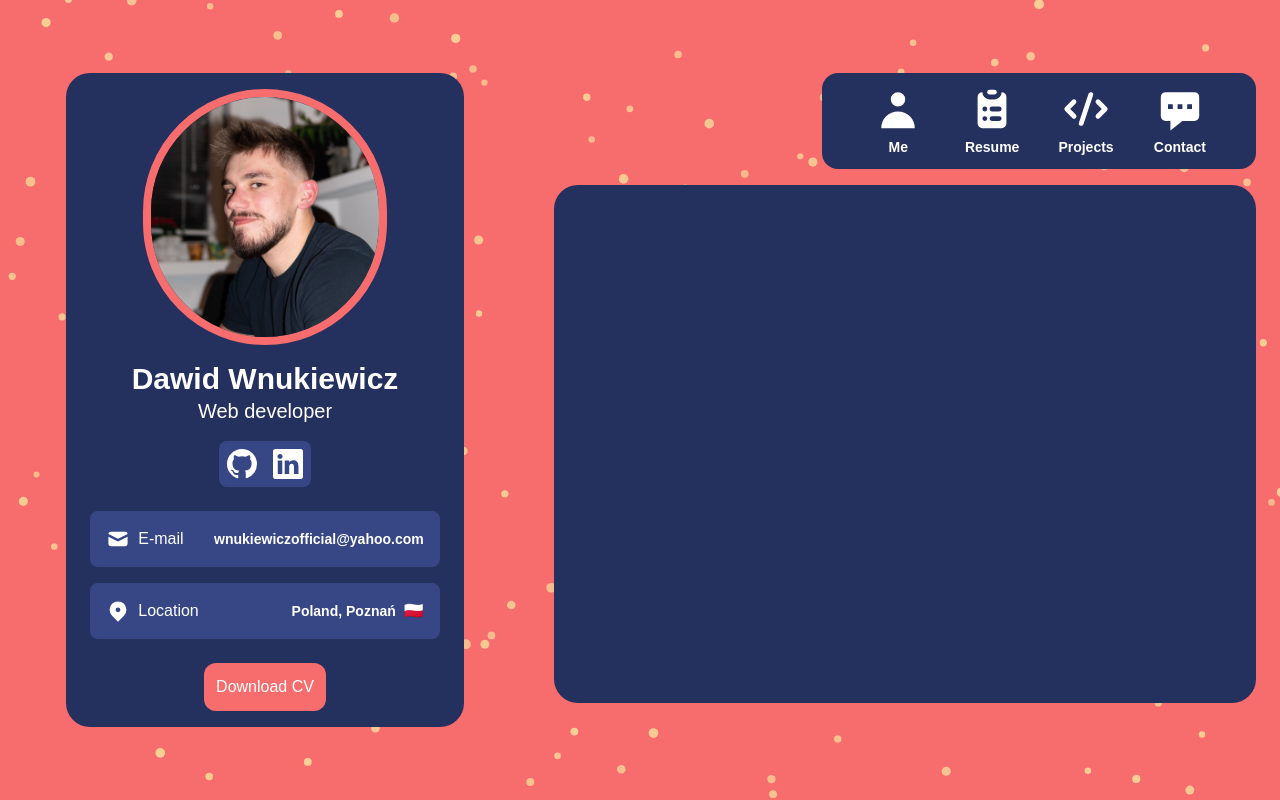
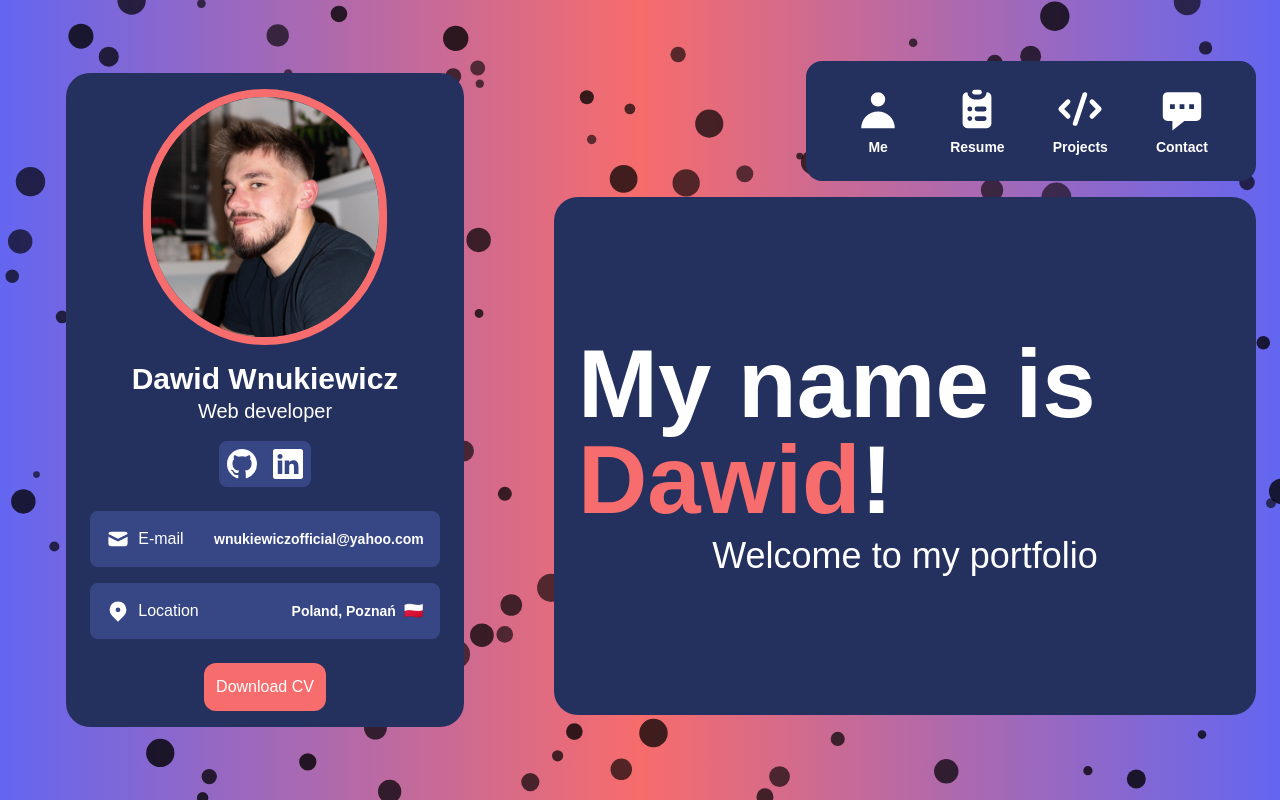
Before and after one commit to wnukiewiczofficial/portfolio, a React (Vite) app: page / in a window 1280 px wide. Built offline with nearby package versions, Linux system fonts and the light colour scheme; a web font is replaced by a local one.

Commit message:
frontend

```diff
--- a/src/components/contacttab.jsx
+++ b/src/components/contacttab.jsx
@@ -6,19 +6,23 @@ export default function ContactTab({ icon, label, value, href }) {
   }
   return (
     <div
-      className={`w-full bg-additionalOne p-4 rounded-lg flex flex-col justify-between items-center gap-2 relative ${
+      className={`w-full bg-additionalOne p-4 rounded-lg flex flex-col justify-center items-center gap-2 relative ${
         href && "cursor-pointer"
       }`}
       onClick={handleHref}
     >
       <div className="flex flex-col items-center gap-2">
-        <div className="text-xl md:text-3xl lg:text-4xl">{icon}</div>
-        <span>{label}</span>
+        <div className="text-5xl md:text-6xl lg:text-8xl text-themeOne">
+          {icon}
+        </div>
+        <span className="text-xl md:text-2xl lg:text-3xl">{label}</span>
       </div>
-      <span className="font-semibold text-xs md:text-sm">{value}</span>
+      <span className="font-semibold text-sm md:text-base lg:text-lg">
+        {value}
+      </span>
 
       {href && (
-        <span className="absolute top-2 right-4">
+        <span className="absolute top-4 right-4 text-2xl">
           <BiLinkExternal />
         </span>
       )}
--- a/src/components/mecard.jsx
+++ b/src/components/mecard.jsx
@@ -1,6 +1,6 @@
 export default function MeCard({ icon, title }) {
   return (
-    <figure className="border-2 rounded-lg w-full border-themeOne flex flex-col justify-center items-center py-4">
+    <figure className="bg-additionalOne rounded-lg w-full flex flex-col justify-center items-center py-4">
       <div className="text-3xl lg:text-6xl text-themeOne">{icon}</div>
       <figcaption className="md:text-lg lg:text-xl font-semibold">
         {title}
--- a/src/components/mycard.jsx
+++ b/src/components/mycard.jsx
@@ -4,7 +4,7 @@ import imgMe from "../assets/me.jpg";
 
 export default function MyCard() {
   return (
-    <div className="h-auto w-full md:w-3/4 flex flex-col gap-4 bg-themeTwo p-4 rounded-3xl text-center place-items-center overflow-y-scroll">
+    <div className="h-auto w-5/6 md:w-3/4 flex flex-col gap-4 bg-themeTwo p-4 rounded-3xl text-center place-items-center overflow-y-scroll">
       <img
         src={imgMe}
         alt="Picture of me"
--- a/src/components/navbar.jsx
+++ b/src/components/navbar.jsx
@@ -11,11 +11,11 @@ import {
 import { useSpring, animated } from "react-spring";
 
 export default function NavBar({ cardRef, contentRef, navPopRef }) {
-  const [inContent, setInContent] = useState(false);
+  const [selected, setSelected] = useState(0);
   const navRef = useRef();
   const navMove = useSpring({
     x: "-50%",
-    y: inContent ? "150%" : "-25%",
+    y: selected > 0 ? "150%" : "-25%",
   });
   const navPop = useSpring({
     from: { scale: 0 },
@@ -24,12 +24,12 @@ export default function NavBar({ cardRef, contentRef, navPopRef }) {
   });
 
   useEffect(() => {
-    if (inContent) {
+    if (selected > 0) {
       contentRef.current.scrollIntoView({ behavior: "smooth", block: "start" });
     } else {
       cardRef.current.scrollIntoView({ behavior: "smooth", block: "start" });
     }
-  }, [inContent]);
+  }, [selected]);
 
   return (
     <>
@@ -42,32 +42,40 @@ export default function NavBar({ cardRef, contentRef, navPopRef }) {
         <ul className="flex w-full h-full items-center justify-around text-sm font-semibold">
           <Link
             to="/me"
-            onClick={() => !inContent && setInContent(true)}
-            className="flex flex-col items-center gap-1 p-1 rounded-lg w-1/6"
+            onClick={() => selected !== 1 && setSelected(1)}
+            className={`flex flex-col items-center gap-1 p-1 rounded-lg w-1/6 transition ${
+              selected === 1 && "text-themeOne bg-additionalOne"
+            }`}
           >
             <HiUser className="text-4xl" />
             <span>Me</span>
           </Link>
           <Link
             to="/resume"
-            onClick={() => !inContent && setInContent(true)}
-            className="flex flex-col items-center gap-1 p-1 rounded-lg w-1/6"
+            onClick={() => selected !== 2 && setSelected(2)}
+            className={`flex flex-col items-center gap-1 p-1 rounded-lg w-1/6 transition ${
+              selected === 2 && "text-themeOne bg-additionalOne"
+            }`}
           >
             <HiClipboardList className="text-4xl" />
             <span>Resume</span>
           </Link>
           <Link
             to="/projects"
-            onClick={() => !inContent && setInContent(true)}
-            className="flex flex-col items-center gap-1 p-1 rounded-lg w-1/6"
+            onClick={() => selected !== 3 && setSelected(3)}
+            className={`flex flex-col items-center gap-1 p-1 rounded-lg w-1/6 transition ${
+              selected === 3 && "text-themeOne bg-additionalOne"
+            }`}
           >
             <HiCode className="text-4xl" />
             <span>Projects</span>
           </Link>
           <Link
             to="/contact"
-            onClick={() => !inContent && setInContent(true)}
-            className="flex flex-col items-center gap-1 p-1 rounded-lg w-1/6"
+            onClick={() => selected !== 4 && setSelected(4)}
+            className={`flex flex-col items-center gap-1 p-1 rounded-lg w-1/6 transition ${
+              selected === 4 && "text-themeOne bg-additionalOne"
+            }`}
           >
             <HiChatAlt className="text-4xl" />
             <span>Contact</span>
@@ -75,7 +83,7 @@ export default function NavBar({ cardRef, contentRef, navPopRef }) {
         </ul>
       </animated.nav>
       <div className="lg:hidden absolute flex h-20 justify-center items-center left-0 top-full translate-y-[150%] w-full p-4 transition duration-200 z-10">
-        <Link to="/" onClick={() => inContent && setInContent(false)}>
+        <Link to="/" onClick={() => selected > 0 && setSelected(0)}>
           <HiChevronDoubleUp className="text-4xl bg-themeTwo rounded-full p-2" />
         </Link>
       </div>
@@ -83,37 +91,45 @@ export default function NavBar({ cardRef, contentRef, navPopRef }) {
       {/* desktop */}
       <animated.nav
         style={navPop}
-        className="hidden lg:flex p-12 h-20 rounded-2xl bg-themeTwo transition duration-200"
+        className="hidden lg:flex py-4 px-8 h-auto rounded-2xl bg-themeTwo transition duration-200"
       >
-        <ul className="w-full flex gap-8 h-full items-center justify-between text-sm text-center font-semibold relative">
+        <ul className="w-full flex gap-4 h-auto items-center justify-around text-sm text-center font-semibold relative">
           <Link
             to="/me"
-            className="flex flex-col items-center gap-1 p-1 rounded-lg w-1/6"
-            onClick={() => !inContent && setInContent(true)}
+            className={`flex flex-col items-center gap-1 py-2 px-4 rounded-lg hover:bg-additionalOne hover:text-themeOne hover:-translate-y-1 transition ${
+              selected === 1 && "text-themeOne bg-additionalOne"
+            }`}
+            onClick={() => selected !== 1 && setSelected(1)}
           >
             <HiUser className="text-5xl" />
             <span>Me</span>
           </Link>
           <Link
             to="/resume"
-            className="flex flex-col items-center gap-1 p-1 rounded-lg w-1/6"
-            onClick={() => !inContent && setInContent(true)}
+            className={`flex flex-col items-center gap-1 py-2 px-4 rounded-lg hover:bg-additionalOne hover:text-themeOne hover:-translate-y-1 transition ${
+              selected === 2 && "text-themeOne bg-additionalOne"
+            }`}
+            onClick={() => selected !== 2 && setSelected(2)}
           >
             <HiClipboardList className="text-5xl" />
             <span>Resume</span>
           </Link>
           <Link
             to="/projects"
-            className="flex flex-col items-center gap-1 p-1 rounded-lg w-1/6"
-            onClick={() => !inContent && setInContent(true)}
+            className={`flex flex-col items-center gap-1 py-2 px-4 rounded-lg hover:bg-additionalOne hover:text-themeOne hover:-translate-y-1 transition ${
+              selected === 3 && "text-themeOne bg-additionalOne"
+            }`}
+            onClick={() => selected !== 3 && setSelected(3)}
           >
             <HiCode className="text-5xl" />
             <span>Projects</span>
           </Link>
           <Link
             to="/contact"
-            className="flex flex-col items-center gap-1 p-1 rounded-lg w-1/6"
-            onClick={() => !inContent && setInContent(true)}
+            className={`flex flex-col items-center gap-1 py-2 px-4 rounded-lg hover:bg-additionalOne hover:text-themeOne hover:-translate-y-1 transition ${
+              selected === 4 && "text-themeOne bg-additionalOne"
+            }`}
+            onClick={() => selected !== 4 && setSelected(4)}
           >
             <HiChatAlt className="text-5xl" />
             <span>Contact</span>
--- a/src/components/particles.jsx
+++ b/src/components/particles.jsx
@@ -13,15 +13,9 @@ export default function ParticleBg() {
       init={particlesInit}
       loaded={particlesLoaded}
       options={{
-        background: {
-          color: {
-            // value: "#000000",
-            value: "#f76c6c",
-          },
-        },
         particles: {
           color: {
-            value: "#f8e9a1",
+            value: "#000000",
           },
           collisions: {
             enable: true,
@@ -47,7 +41,7 @@ export default function ParticleBg() {
             type: "circle",
           },
           size: {
-            value: { min: 3, max: 5 },
+            value: { min: 3, max: 15 },
           },
         },
         detectRetina: true,
--- a/src/display.jsx
+++ b/src/display.jsx
@@ -42,7 +42,10 @@ export default function Display() {
 
   return (
     <main className="w-screen h-screen lg:flex lg:justify-center lg:items-center text-white font-bai overflow-hidden relative">
-      <div ref={cardRef} className="absolute w-full h-full top-0 left-0 -z-50">
+      <div
+        ref={cardRef}
+        className="absolute w-full h-[200%] lg:h-full top-0 left-0 -z-50 bg-gradient-to-t lg:bg-gradient-to-r from-indigo-500 via-themeOne to-indigo-500"
+      >
         <ParticleBg />
       </div>
       <animated.header
@@ -65,12 +68,36 @@ export default function Display() {
           className="w-full h-full bg-themeTwo rounded-3xl p-6 lg:pt-6 lg:h-4/6 overflow-hidden"
         >
           <Routes>
-            <Route path="/" element={null} />
+            <Route
+              path="/"
+              element={
+                <div className="w-full h-full flex flex-col gap-2 justify-center items-center">
+                  <h1 className="text-4xl md:text-6xl lg:text-8xl font-bold">
+                    My name is <span className="text-themeOne">Dawid</span>!
+                  </h1>
+                  <h2 className="text-2xl md:text-3xl lg:text-4xl">
+                    Welcome to my portfolio
+                  </h2>
+                </div>
+              }
+            />
             <Route path="/me" element={<Me />} />
             <Route path="/resume" element={<Resume />} />
             <Route path="/projects" element={<Projects />} />
             <Route path="/contact" element={<Contact />} />
-            <Route path="*" element={null} />
+            <Route
+              path="*"
+              element={
+                <div className="w-full h-full flex flex-col gap-2 justify-center items-center">
+                  <h1 className="text-4xl md:text-6xl lg:text-8xl font-bold">
+                    My name is <span className="text-themeOne">Dawid</span>!
+                  </h1>
+                  <h2 className="text-2xl md:text-3xl lg:text-4xl">
+                    Welcome to my portfolio
+                  </h2>
+                </div>
+              }
+            />
           </Routes>
           {/* {transitions((styles, item) => (
             <animated.div style={styles} className="w-full h-full">
```
Also changed, not shown: src/routes/contact.jsx (+9 -7 lines).
